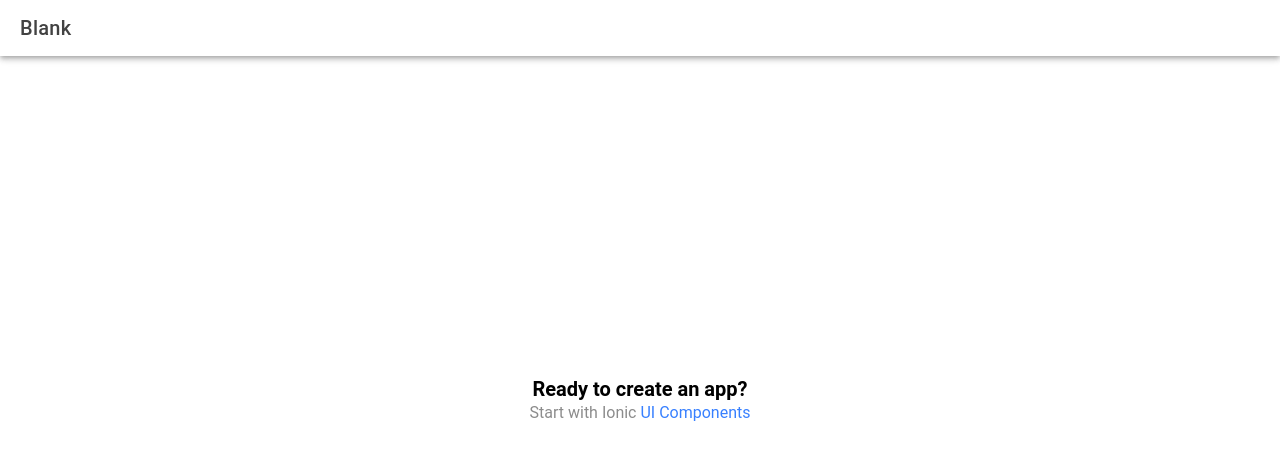
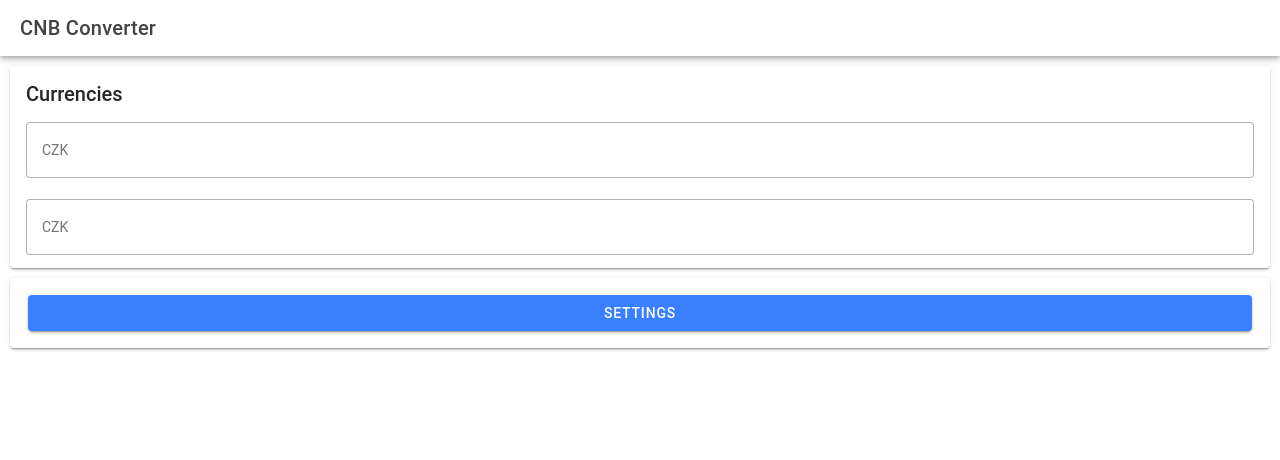
Before and after one commit to AdamPach/VSB_TAMZ1_IonicApps, a React (Vite) app in the folder CnbConverter/: page /home in a window 1280 px wide. Shown: the top 460 px of the page. Built offline with nearby package versions, Linux system fonts and the light colour scheme; no server answers.

Commit message:
Create a basic ui, context and setting menu

```diff
--- a/CnbConverter/package.json
+++ b/CnbConverter/package.json
@@ -4,6 +4,7 @@
   "version": "0.0.1",
   "type": "module",
   "scripts": {
+    "start-cnb": "ionic serve",
     "dev": "vite",
     "build": "tsc && vite build",
     "preview": "vite preview",
--- /dev/null
+++ b/CnbConverter/src/components/CurrenciesCard.tsx
@@ -0,0 +1,32 @@
+import React, {useContext} from "react";
+import {IonCard, IonCardContent, IonCardHeader, IonCardTitle, IonInput} from "@ionic/react";
+import {CurrenciesContext} from "../contexts/CurrenciesContext";
+
+const CurrenciesCard: React.FC = ()  => {
+
+    const {currencyName} = useContext(CurrenciesContext);
+
+    return (
+        <IonCard>
+            <IonCardHeader>
+                <IonCardTitle>Currencies</IonCardTitle>
+            </IonCardHeader>
+
+            <IonCardContent>
+                <IonInput
+                    fill="outline"
+                    type={"number"}
+                    label={"CZK"}/>
+
+                <br/>
+
+                <IonInput
+                    fill="outline"
+                    type={"number"}
+                    label={currencyName}/>
+            </IonCardContent>
+        </IonCard>
+    );
+}
+
+export default CurrenciesCard;
--- a/CnbConverter/src/components/ExploreContainer.css
+++ /dev/null
@@ -1,24 +0,0 @@
-#container {
-  text-align: center;
-  position: absolute;
-  left: 0;
-  right: 0;
-  top: 50%;
-  transform: translateY(-50%);
-}
-
-#container strong {
-  font-size: 20px;
-  line-height: 26px;
-}
-
-#container p {
-  font-size: 16px;
-  line-height: 22px;
-  color: #8c8c8c;
-  margin: 0;
-}
-
-#container a {
-  text-decoration: none;
-}
--- a/CnbConverter/src/components/ExploreContainer.tsx
+++ /dev/null
@@ -1,14 +0,0 @@
-import './ExploreContainer.css';
-
-interface ContainerProps { }
-
-const ExploreContainer: React.FC<ContainerProps> = () => {
-  return (
-    <div id="container">
-      <strong>Ready to create an app?</strong>
-      <p>Start with Ionic <a target="_blank" rel="noopener noreferrer" href="https://ionicframework.com/docs/components">UI Components</a></p>
-    </div>
-  );
-};
-
-export default ExploreContainer;
--- /dev/null
+++ b/CnbConverter/src/components/Settings.tsx
@@ -0,0 +1,39 @@
+import {IonButton, IonButtons, IonCard, IonCardContent, IonHeader, IonModal, IonTitle, IonToolbar} from "@ionic/react";
+import {useContext, useRef} from "react";
+
+const Settings: React.FC = () => {
+
+    const modal = useRef<HTMLIonModalElement>(null);
+
+    return (
+        <div>
+            <IonCard>
+                <IonCardContent>
+                    <IonButton
+                        id="open-modal"
+                        expand="block">
+                        SETTINGS
+                    </IonButton>
+                </IonCardContent>
+            </IonCard>
+
+            <IonModal
+                ref={modal}
+                trigger={"open-modal"}>
+                <IonHeader>
+                    <IonToolbar>
+                        <IonTitle>Settings</IonTitle>
+                        <IonButtons slot={"end"}>
+                            <IonButton
+                                onClick={() => modal.current?.dismiss()}>
+                                CLOSE
+                            </IonButton>
+                        </IonButtons>
+                    </IonToolbar>
+                </IonHeader>
+            </IonModal>
+        </div>
+    );
+}
+
+export default Settings;
--- /dev/null
+++ b/CnbConverter/src/contexts/CurrenciesContext.tsx
@@ -0,0 +1,64 @@
+import {createContext, useEffect, useState} from "react";
+
+type CurrenciesContextType = {
+    currencyName: string;
+    setCurrencyName: (currencyName: string) => void;
+    currenciesList: string[];
+};
+
+export const CurrenciesContext = createContext<CurrenciesContextType>(
+    {
+        currencyName: "",
+        setCurrencyName: () => {},
+        currenciesList: []
+    });
+
+type Props = {
+    children: JSX.Element;
+}
+
+
+const CurrenciesContextProvider: React.FC<Props> = ({children} : Props) =>
+{
+    const [currencyName, setCurrencyName] = useState<string>("CZK");
+    const [currenciesList, setCurrenciesList] = useState<string[]>([]);
+
+    useEffect( () => {
+
+        const fetchCurrencies = async () => {
+            const response = await fetch("http://linedu.vsb.cz/~mor03/TAMZ/cnb_json.php");
+
+            if(response.ok)
+            {
+                const data = await response.json();
+
+                const newCurrenciesList: string[] = [];
+
+                data.data.forEach(({code}: any) => {
+                    newCurrenciesList.push(code);
+                });
+
+                setCurrencyName(newCurrenciesList[0]);
+
+                setCurrenciesList(newCurrenciesList);
+            }
+        }
+
+        fetchCurrencies()
+            .catch(console.error);
+    }, [currencyName]);
+
+    const contextValue: CurrenciesContextType = {
+        currencyName,
+        setCurrencyName,
+        currenciesList
+    };
+
+    return (
+        <CurrenciesContext.Provider value={contextValue}>
+            {children}
+        </CurrenciesContext.Provider>
+    );
+}
+
+export default CurrenciesContextProvider;
--- a/CnbConverter/src/main.tsx
+++ b/CnbConverter/src/main.tsx
@@ -1,11 +1,14 @@
 import React from 'react';
 import { createRoot } from 'react-dom/client';
 import App from './App';
+import CurrenciesContextProvider from "./contexts/CurrenciesContext";
 
 const container = document.getElementById('root');
 const root = createRoot(container!);
 root.render(
   <React.StrictMode>
-    <App />
+    <CurrenciesContextProvider>
+        <App />
+    </CurrenciesContextProvider>
   </React.StrictMode>
 );
--- a/CnbConverter/src/pages/Home.tsx
+++ b/CnbConverter/src/pages/Home.tsx
@@ -1,22 +1,19 @@
 import { IonContent, IonHeader, IonPage, IonTitle, IonToolbar } from '@ionic/react';
-import ExploreContainer from '../components/ExploreContainer';
 import './Home.css';
+import CurrenciesCard from "../components/CurrenciesCard";
+import Settings from "../components/Settings";
 
 const Home: React.FC = () => {
   return (
     <IonPage>
       <IonHeader>
         <IonToolbar>
-          <IonTitle>Blank</IonTitle>
+          <IonTitle>CNB Converter</IonTitle>
         </IonToolbar>
       </IonHeader>
       <IonContent fullscreen>
-        <IonHeader collapse="condense">
-          <IonToolbar>
-            <IonTitle size="large">Blank</IonTitle>
-          </IonToolbar>
-        </IonHeader>
-        <ExploreContainer />
+        <CurrenciesCard/>
+          <Settings/>
       </IonContent>
     </IonPage>
   );
```
